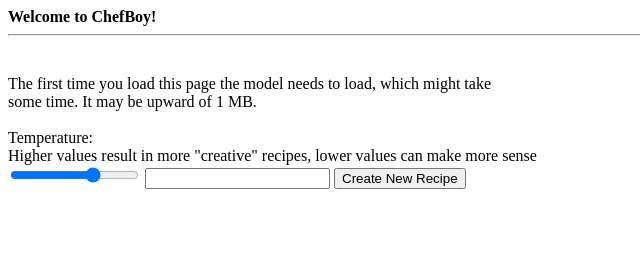
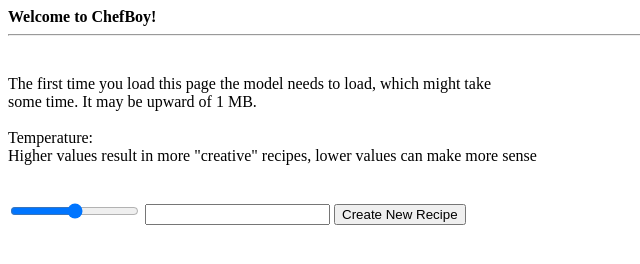
Before and after one commit to jamesmf/jamesmf.github.io, a website: page serve/index.html in a window 1280 px wide. Shown: the whole page, without its empty margins (0-640 px from the left). Drawn offline with Linux system fonts and the light colour scheme.

Commit message:
temp slider

```diff
--- a/serve/index.html
+++ b/serve/index.html
@@ -31,8 +31,11 @@ some time. It may be upward of 1 MB.
     </div>
     <form action="javascript:init()">
         <div>Temperature:
-Higher values result in more "creative" recipes, lower values can make more sense</div>
-        <input type="range" name="temp" id="temp" max="2.0" min="0.5">
+Higher values result in more "creative" recipes, lower values can make more sense
+
+        </div>
+        <input type="range" name="temp" id="temp" max="2.0" min="0.5"
+        defaultValue="1.0" step=0.01>
         <input type="text" name="rec_name" id="rec_name">
         <input type="submit" value="Create New Recipe" name="submit_button">
     </form>
```
